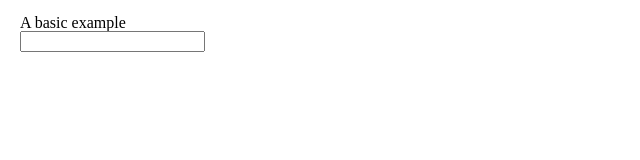
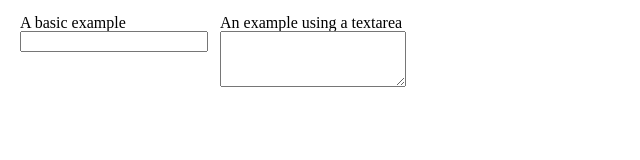
Before and after one commit to xing/jQuery.autocompletr, a plain HTML site: page example/index.html in a window 1280 px wide. Shown: the whole page, without its empty margins (0-640 px from the left). Drawn offline with nearby package versions, Linux system fonts and the light colour scheme.

Commit message:
added a basic example with a text area

```diff
--- a/example/index.html
+++ b/example/index.html
@@ -25,6 +25,16 @@
     .autocomplete-container .selected {
       background: #dedede;
     }
+    section {
+      float: left;
+      width: 200px;
+    }
+    input, textarea {
+      width: 90%;
+    }
+    textarea {
+      height: 50px;
+    }
   </style>
 </head>
 <body>
@@ -32,13 +42,23 @@
     <h1>A basic example</h1>
     <input type="text" id="basic1">
   </section>
+  <section>
+    <h1>An example using a textarea</h1>
+    <textarea id="basic2"></textarea>
+  </section>
 
   <script src="https://ajax.googleapis.com/ajax/libs/jquery/1.7.2/jquery.min.js"></script>
   <script src="../lib/jquery.autocompletr.js"></script>
   <script>
     $(function() {
+      var suggestions = ['spleenful', 'cacology', 'ataraxia', 'vigorish', 'bathetic', 'simper', 'phthisis', 'hieratic', 'bole', 'natty', 'orectic', 'billet-doux', 'omnific', 'sesquipedalianism', 'jnana', 'iatrogenic', 'vamoose', 'perpend', 'eristic', 'chevron', 'muliebrity', 'mugwump', 'matriculate', 'malapert', 'afterclap', 'sawyer', 'kibitz', 'eidetic', 'majuscule', 'tipple', 'plucky', 'baksheesh', 'suspire', 'phlegmatic', 'adumbrate', 'shivaree', 'regnant', 'waxing', 'ethereal', 'epoch', 'scuttle', 'threnody'];
       $('#basic1').autocompletr({
-        source: ['spleenful', 'cacology', 'ataraxia', 'vigorish', 'bathetic', 'simper', 'phthisis', 'hieratic', 'bole', 'natty', 'orectic', 'billet-doux', 'omnific', 'sesquipedalianism', 'jnana', 'iatrogenic', 'vamoose', 'perpend', 'eristic', 'chevron', 'muliebrity', 'mugwump', 'matriculate', 'malapert', 'afterclap', 'sawyer', 'kibitz', 'eidetic', 'majuscule', 'tipple', 'plucky', 'baksheesh', 'suspire', 'phlegmatic', 'adumbrate', 'shivaree', 'regnant', 'waxing', 'ethereal', 'epoch', 'scuttle', 'threnody'],
+        source: suggestions,
+        minLength: 1,
+        closeDelay: 200
+      });
+      $('#basic2').autocompletr({
+        source: suggestions,
         minLength: 1
       });
     });
```
